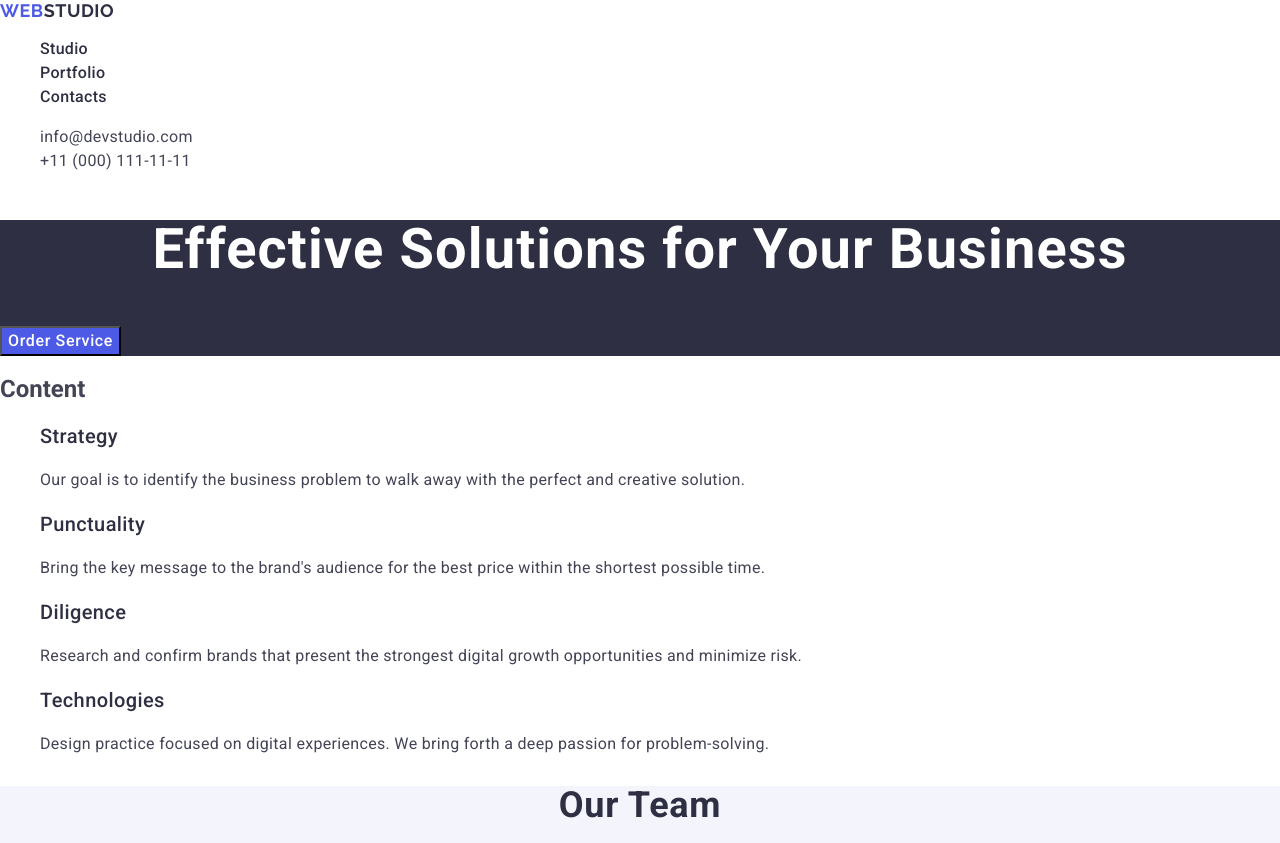
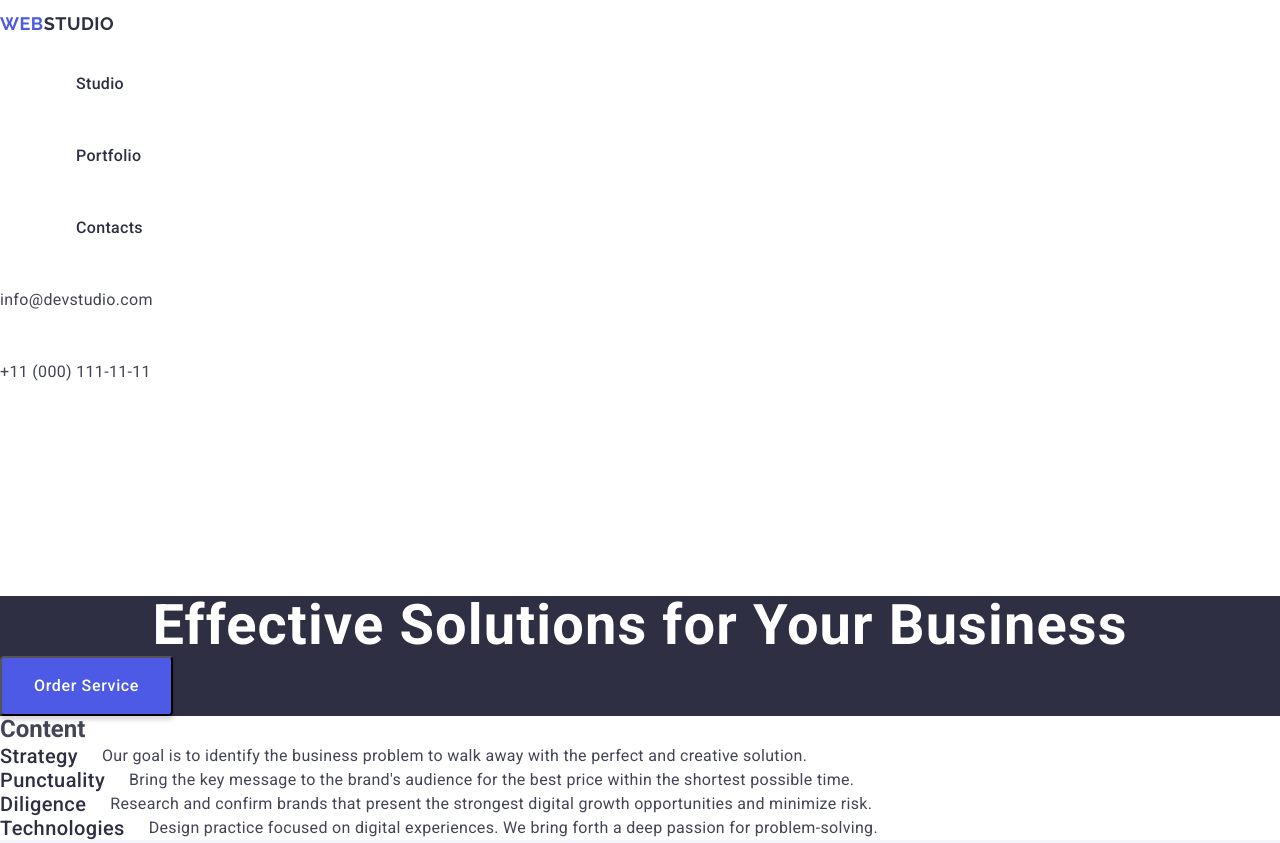
Before and after one commit to VladSmetana/goit-markup-hw-03, a website: page index.html in a window 1280 px wide. Shown: the top 843 px of the page. Drawn offline with nearby package versions, Linux system fonts and the light colour scheme.

Commit message:
add styles

```diff
--- a/css/styles.css
+++ b/css/styles.css
@@ -3,6 +3,20 @@ body {
     color: #434455;
     background-color: #FFFFFF;
 }
+h1, h2, h3, p, ul, li{
+    margin:0;
+    padding-left: 0;
+}
+img{
+    display: block;
+}
+/*.container {*/
+/*    max-width:1158px;*/
+/*    padding-left: */
+/*    padding-right: */
+/*    margin-left:*/
+/*    margin-right:*/
+/*}*/
 .logo{
     font-family: 'Raleway', sans-serif;
     text-decoration: none;
@@ -12,12 +26,18 @@ body {
     text-transform: uppercase;
     color:#4d5ae5;
     font-size: 18px;
+    display: inline-flex;
+    height: 24px;
+    align-items: center;
+    flex-shrink: 0;
+    padding: 24px 0;
 }
 .logo-header{
     color: #2E2F42;
 }
 .information-list{
     list-style-type: none;
+
 }
 .information{
     color: #2E2F42;
@@ -26,6 +46,11 @@ body {
     line-height: 1.5;
     letter-spacing: 0.02em;
     text-decoration: none;
+    display: inline-flex;
+    align-items: flex-start;
+    gap: 40px;
+    margin-left: 76px;
+    padding: 24px 0;
 }
 .information:hover, .information:focus {
     color: #404bbf;
@@ -35,6 +60,7 @@ body {
 }
 .contacts-list{
     list-style-type: none;
+    padding: 24px 0;
 }
 .contacts{
     text-decoration: none;
@@ -56,6 +82,7 @@ body {
     text-align: center;
     letter-spacing: 0.02em;
     color: #ffffff;
+    margin-top: 188px;
 }
 .button{
     background-color: #4D5AE5;
@@ -65,7 +92,14 @@ body {
     line-height: 1.5;
     letter-spacing: 0.04em;
     color: #ffffff;
+    border-radius: 4px;
+    box-shadow: 0 4px 4px 0 rgba(0, 0, 0, 0.15);
     cursor: pointer;
+    display: inline-flex;
+    padding: 16px 32px;
+    align-items: flex-start;
+    gap: 10px;
+
 }
 .button:hover, .button:focus{
     background-color: #404BBF
@@ -81,6 +115,11 @@ body {
 }
 .feature-list{
     list-style-type: none;
+    display:flex;
+    flex-direction: row;
+    gap:24px;
+    flex-shrink: 0;
+
 }
 .feature-headers{
     color:#2E2F42;
@@ -101,6 +140,8 @@ body {
 .stuff-list{
     list-style-type:none;
     background-color: #ffffff;
+    display: flex;
+    flex-direction: row;
 }
 .stuff-headers{
     color: #2E2F42;
@@ -108,6 +149,7 @@ body {
     font-weight: 500;
     line-height: 1.2; /* 120% */
     letter-spacing: 0.02em;
+    text-align: center;
 }
 
 .portfolio-list{
--- a/index.html
+++ b/index.html
@@ -11,11 +11,12 @@
 </head>
 <body>
 <header>
+    <div class="container">
     <nav>
        <a href="./index.html" class="logo">Web<span class="logo-header">Studio</span></a>
         <ul>
             <li class="information-list"><a href="./index.html" class="information">Studio</a></li>
-            <li class="information-list"><a href="" class="information">Portfolio</a></li>
+            <li class="information-list"><a href="#portfolio" class="information">Portfolio</a></li>
             <li class="information-list"><a href="" class="information">Contacts</a></li>
         </ul>
     </nav>
@@ -29,13 +30,17 @@
             </li>
         </ul>
     </address>
+    </div>
 </header>
     <main>
         <section class="head">
+            <div class="container">
             <h1 class="title">Effective Solutions for Your Business</h1>
             <button type="button" class="button">Order Service</button>
+            </div>
         </section>
         <section class="features">
+            <div class="container">
             <h2 class="hidden-title">Content</h2>
             <ul>
                 <li class="feature-list">
@@ -63,8 +68,10 @@
                     </p>
                 </li>
             </ul>
+             </div>
         </section>
         <section class="team">
+            <div class="container">
             <h2 class="section-heading">Our Team</h2>
             <ul>
                 <li class="stuff-list">
@@ -88,9 +95,11 @@
                     <p class="paragraph">UI Designer</p>
                 </li>
             </ul>
+            </div>
         </section>
         <section class="portfolio">
-            <h2 class="section-heading">Our Portfolio</h2>
+            <div class="container">
+            <h2 id="portfolio" class="section-heading">Our Portfolio</h2>
             <ul>
                 <li class="portfolio-list">
                     <img src="./images/banking.jpg" alt="Banking app" width="360" />
@@ -123,14 +132,17 @@
                     <p class="paragraph">Marketing</p>
                 </li>
             </ul>
+            </div>
         </section>
     </main>
         <footer class="footer">
+            <div class="container">
             <a href="./index.html" class="logo">Web<span class="logo-footer">Studio</span>
             </a>
             <p class="footer-text">
                 Increase the flow of customers and sales for your business with digital marketing & growth solutions.
             </p>
+            </div>
         </footer>
 </body>
 </html>
```
Also changed, not shown: README.md (deleted), 1 other file.
